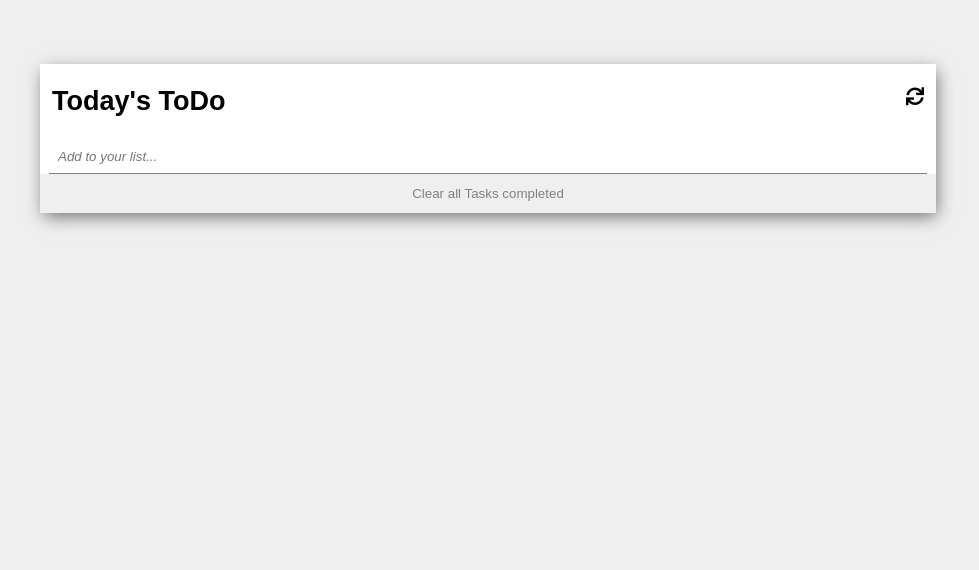
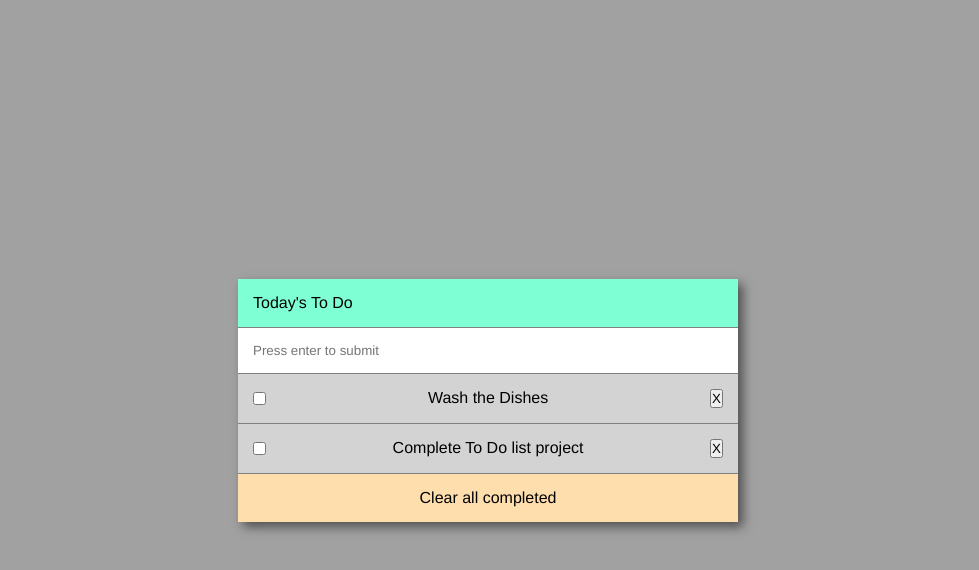
Before and after one commit to for-ashraf/To-Do-List, a website built with webpack: page src/index.html in a window 1280 px wide. Shown: the whole page, without its empty margins (152-1131 px from the left). Built offline with nearby package versions, Linux system fonts and the light colour scheme.

Commit message:
Changes
Put the required functionality

```diff
--- a/src/index.html
+++ b/src/index.html
@@ -1,25 +1,30 @@
 <!DOCTYPE html>
-<html>
-  <head>
-    <meta charset="utf-8" />
+<html lang="en">
+<head>
+    <meta charset="UTF-8">
+    <meta http-equiv="X-UA-Compatible" content="IE=edge">
     <meta name="viewport" content="width=device-width, initial-scale=1.0">
-    <title>To Do List</title>
-    <link rel="stylesheet" href="https://use.fontawesome.com/releases/v5.13.0/css/all.css"/>
-  </head>
-  <body>
-    <section class="list-container">
-      <div class="header">
-        <h1>Today's ToDo</h1>
-        <i class="fas fa-sync"></i>
+    <title>To-do List</title>
+</head>
+<body>
+    <div class="todo">
+        <div class="todo-title">
+            <p>Today's To Do</p>
+        </div>
 
-      </div>
-      <form>
-        <input type="text" placeholder="Add to your list..." >
-        <div class="container">
+        <div class="todo-new-item">
+            <input id="newItem" type="text" placeholder="Press enter to submit">
+        </div>
 
+        <div class="todo-list">
+            <!--dynamically generating items-->
         </div>
-        <button type="button">Clear all Tasks completed</button>
-      </form>
-    </section>
-  </body>
+
+        <div class="todo-clear-all-completed">
+            <p>Clear all completed</p>
+        </div>
+
+
+    </div>
+</body>
 </html>
--- a/src/index.js
+++ b/src/index.js
@@ -1,47 +1,63 @@
 import './style.css';
 
-const inputText = document.querySelector('input');
-const Container = document.querySelector('.container');
+const dataStructure = [
+  {
+    description: 'Wash the Dishes',
+    completed: false,
+    index: 0,
+  },
+  {
+    description: 'Complete To Do list project',
+    completed: false,
+    index: 1,
+  },
+];
 
-class Objects {
-  constructor(description, completed, index) {
-    this.description = description;
-    this.completed = completed;
-    this.index = index;
-  }
-}
+const toDoList = document.querySelector('.todo-list');
+const creatingNewItem = (text) => {
+  const labelItem = document.createElement('label');
+  labelItem.classList.add('todo-list-label');
+  const inputCheckbox = document.createElement('input');
+  inputCheckbox.setAttribute('type', 'checkbox');
+  const textItem = document.createElement('p');
+  textItem.textContent = text;
+  const inputClosure = document.createElement('input');
+  inputClosure.setAttribute('type', 'button');
+  inputClosure.setAttribute('value', 'X');
 
-const Array = [];
-
-const add = (Value) => {
-  const todo = document.createElement('div');
-  todo.className = 'todo';
-  todo.innerHTML += `
-    <input type='checkbox' class='checkbox'>
-    <span>${Value}</span>
-    <i class='fas fa-ellipsis-v'></i>
-    <i class='fas fa-trash-alt'></i>
-  `;
-  Container.appendChild(todo);
-  const checkbox = document.querySelectorAll('.checkbox');
-  checkbox.forEach((i) => {
-    i.addEventListener('click', () => {
-      i.parentElement.classList.toggle('checkedContainer');
-      i.nextElementSibling.classList.toggle('checkToDo');
-      i.parentElement.lastElementChild.classList.toggle('trash-active');
-      i.parentElement.lastElementChild.previousElementSibling.classList.toggle('edited-disable');
-    });
-  });
-
-  const object = new Objects(Value, false, checkbox.length - 1);
-  Array.push(object);
-  localStorage.setItem('list', JSON.stringify(Array));
+  toDoList.appendChild(labelItem);
+  labelItem.appendChild(inputCheckbox);
+  labelItem.appendChild(textItem);
+  labelItem.appendChild(inputClosure);
 };
 
-inputText.addEventListener('keypress', (e) => {
-  if (e.key === 'Enter' && inputText.value) {
-    e.preventDefault();
-    add(inputText.value);
-    inputText.value = null;
+const cleanList = () => {
+  const toDoList = document.querySelector('.todo-list');
+  while (toDoList.firstChild) {
+    toDoList.removeChild(toDoList.lastChild);
   }
-});
+};
+
+const render = () => {
+  cleanList();
+  dataStructure.forEach((item) => creatingNewItem(item.description));
+};
+
+const newItem = document.getElementById('newItem');
+
+const insertNewItem = (event) => {
+  const tecla = event.key;
+  const text = event.target.value;
+  if (tecla === 'Enter') {
+    dataStructure.push({
+      description: text,
+      completed: false,
+      index: dataStructure.length,
+    });
+    newItem.value = '';
+    render();
+  }
+};
+newItem.addEventListener('keypress', insertNewItem);
+
+render();
--- a/src/style.css
+++ b/src/style.css
@@ -1,82 +1,77 @@
-body {
+@font-face {
+  font-family: 'MyFont';
+  src:
+    url('./my-font.woff2') format('woff2'),
+    url('./my-font.woff') format('woff');
+  font-weight: 600;
+  font-style: normal;
+}
+
+/* .hello {
+    font-family: 'MyFont', sans-serif;
+    color: red;
+    background: url('./icon.png');
+  } */
+
+* {
   margin: 0;
   padding: 0;
   box-sizing: border-box;
-  background-color: #efefef;
+  font-family: 'Franklin Gothic Medium', 'Arial Narrow', Arial, sans-serif;
 }
 
-section {
-  box-shadow: 2px 5px 17px -2px dimgray;
-  width: 70vw;
-  font-family: Poppins, sans-serif;
-  font-size: 18px;
-  background-color: #fff;
-  margin-left: 15%;
-  margin-top: 5%;
+body {
+  background-color: rgb(161, 161, 161);
+  display: flex;
+  flex-direction: column;
+  align-items: center;
+  justify-content: center;
+  min-height: 100vh;
+  max-height: 100%;
 }
 
 .todo {
-  margin: 10px 15px;
-  padding: 30px 10px;
-  border-bottom: 1px solid gray;
+  width: 500px;
+  background-color: white;
+  box-shadow: 5px 5px 10px rgb(0, 0, 0, 0.5);
 }
 
-i {
-  float: right;
+.todo-title {
+  background-color: aquamarine;
+  padding: 15px;
 }
 
-.header {
-  display: flex;
-  justify-content: space-between;
-  margin: auto 12px;
-  font-weight: 550;
+.todo-new-item {
+  background-color: floralwhite;
+  border-top: 1px solid grey;
 }
 
-.header .fa-sync {
-  margin-top: 23px;
+.todo-new-item input {
+  padding: 15px;
+  width: 100%;
+  height: 100%;
+  border: none;
 }
 
-.header h1 {
-  font-weight: 600;
+.todo-new-item input:focus {
+  outline: none;
 }
 
-form {
-  display: flex;
-  flex-direction: column;
+.todo-list {
+  background-color: lightgray;
 }
 
-form input {
-  border: transparent;
-  border-bottom: 1px solid grey;
-  margin: auto 9px;
-  font-style: italic;
-  padding: 9px;
+.todo-list-label {
+  display: flex;
+  padding: 15px;
+  justify-content: space-between;
+  border-top: 1px solid grey;
 }
 
-form button {
-  border: none;
-  padding: 12px;
-  color: gray;
-}
-
-form button:hover {
-  color: grey;
-  text-decoration: underline;
+.todo-clear-all-completed {
+  background-color: navajowhite;
+  padding: 15px;
+  text-align: center;
+  border-top: 1px solid grey;
   cursor: pointer;
 }
-
-.fa-trash-alt {
-  display: none;
-}
-
-.trash-active {
-  display: block;
-}
-
-.edited-disable {
-  display: none;
-}
-
-.checkedContainer {
-  background-color: rgb(250, 235, 220);
-}
--- a/webpack.config.js
+++ b/webpack.config.js
@@ -1,29 +1,40 @@
-/* eslint-disable */
 const path = require('path');
 const HtmlWebpackPlugin = require('html-webpack-plugin');
 
 module.exports = {
   mode: 'development',
-
-  entry: './src/index.js',
-
+  entry: {
+    index: './src/index.js',
+  },
+  devServer: {
+    static: './dist',
+  },
   plugins: [
     new HtmlWebpackPlugin({
       template: './src/index.html',
     }),
   ],
-
   output: {
-    filename: 'index.js',
+    filename: '[name].bundle.js',
     path: path.resolve(__dirname, 'dist'),
     clean: true,
   },
-
+  optimization: {
+    runtimeChunk: 'single',
+  },
   module: {
     rules: [
       {
         test: /\.css$/i,
-        use: ['style-loader', 'css-loader'],
+        use: ['style-loader', 'css-loader'], // for css
+      },
+      {
+        test: /\.(png|svg|jpg|jpeg|gif)$/i,
+        type: 'asset/resource', // for images
+      },
+      {
+        test: /\.(woff|woff2|eot|ttf|otf)$/i,
+        type: 'asset/resource', // for fonts
       },
     ],
   },
```
Also changed, not shown: package.json (+5 -5 lines), .stylelintrc.json, dist/index.html (deleted), dist/index.js (deleted), src/icon.png (added), src/my-font.woff (added), src/my-font.woff2 (added), 3 other files.
